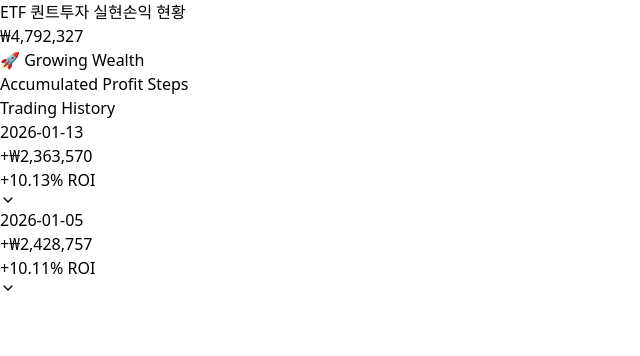
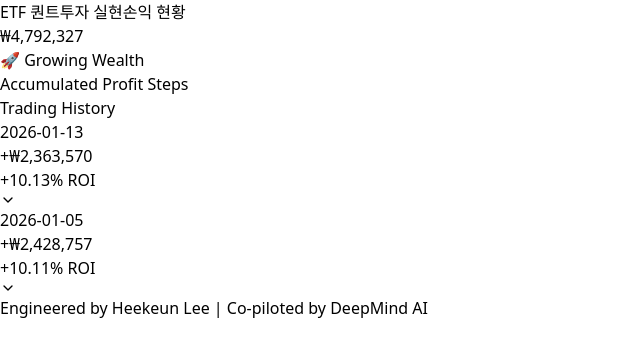
Before and after one commit to heekeunlee/etf-profit-note, a React (Vite) app: page / in a window 1280 px wide. Shown: the top 356 px of the page, without its empty margins (0-640 px from the left). Built offline with nearby package versions, Linux system fonts and the light colour scheme.

Commit message:
UI Final: Added signature footer

```diff
--- a/src/components/Dashboard.jsx
+++ b/src/components/Dashboard.jsx
@@ -173,6 +173,13 @@ const Dashboard = () => {
                     ))}
                 </div>
 
+                {/* Footer Signature */}
+                <div className="pb-8 pt-4 text-center">
+                    <p className="text-[10px] text-gray-400 font-medium tracking-wide uppercase">
+                        Engineered by Heekeun Lee <span className="mx-1 text-gray-300">|</span> Co-piloted by DeepMind AI
+                    </p>
+                </div>
+
             </div>
         </div>
     )
```
